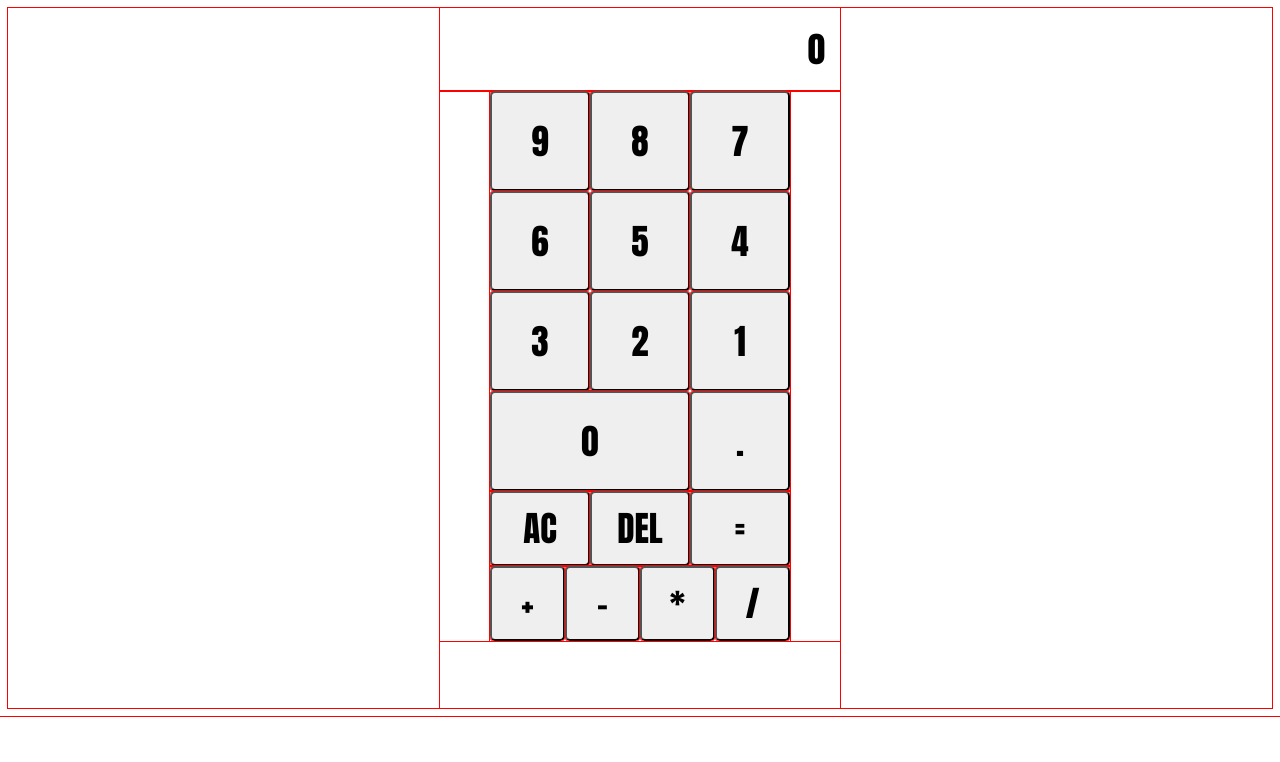
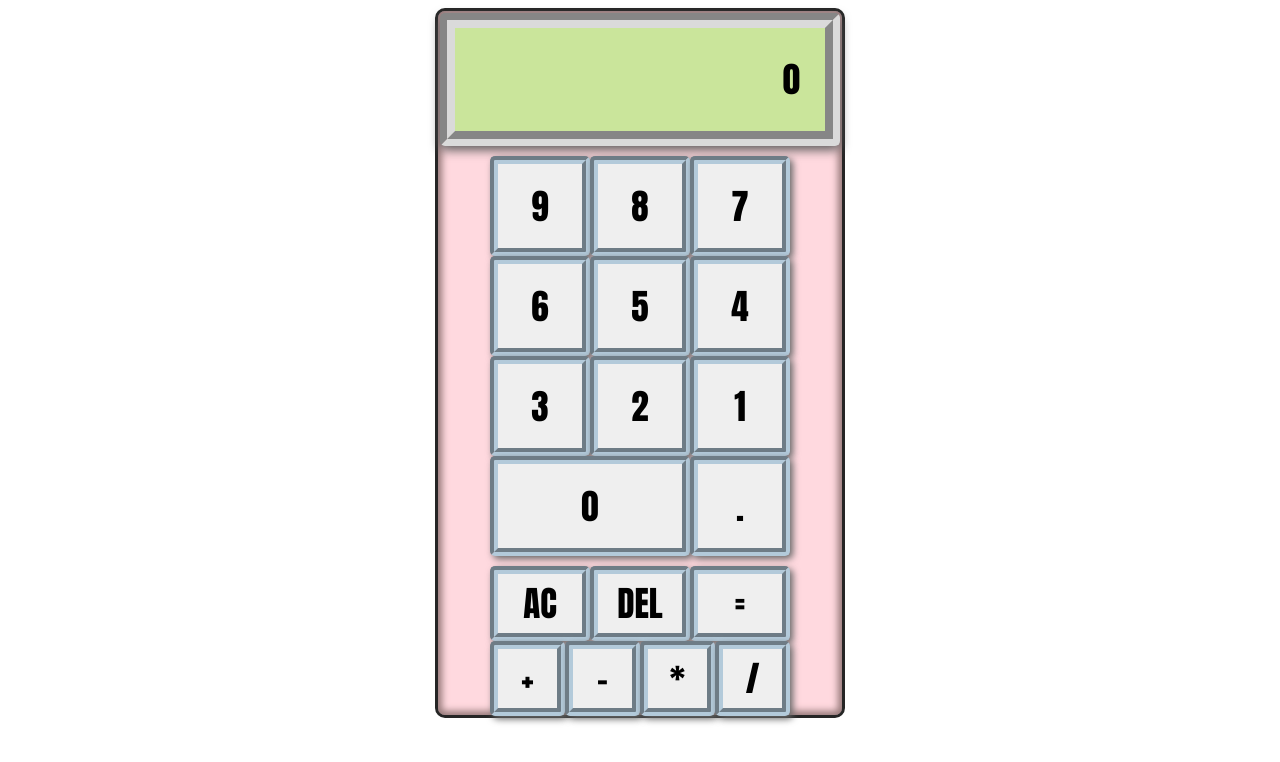
Before and after one commit to AleLoiac/calculator, a plain HTML site: page index.html in a window 1280 px wide. Drawn offline with Linux system fonts and the light colour scheme.

Commit message:
Add basic styling to the calculator

```diff
--- a/styles.css
+++ b/styles.css
@@ -1,7 +1,3 @@
-*{
-    outline: 1px solid red;
-}
-
 body {
     display: flex;
     justify-content: center;
@@ -14,18 +10,28 @@ body {
     flex-direction: column;
     width: 400px;
     height: 700px;
+    border: 3px solid rgb(37, 37, 37);
+    border-radius: 10px;
+    padding: 2px;
+    background-color: rgb(255, 217, 223);
+    box-shadow: inset 0 0 0.2em 4px rgb(150, 121, 121);
 }
 
 .display {
     text-align: right;
-    padding: 15px;
+    padding: 25px;
+    margin-bottom: 10px;
+    border : 15px groove rgb(218, 218, 218);
+    border-radius: 5px;
+    background-color: rgb(202, 229, 155);
+    box-shadow: 0 4px 0.3em rgb(90, 90, 90);
 }
 
 .numbers-container {
     width: 300px;
     display: flex;
     flex-wrap: wrap;
-    margin: 0 auto;
+    margin: 0 auto 10px auto;
 }
 
 .buttons-container {
@@ -67,4 +73,6 @@ button {
     font-family: inherit;
     font-size: inherit;
     border-radius: 5px;
+    border: 8px groove rgb(179, 202, 218);
+    box-shadow: 3px 3px 0.2em rgb(104, 104, 104);
 }
```
